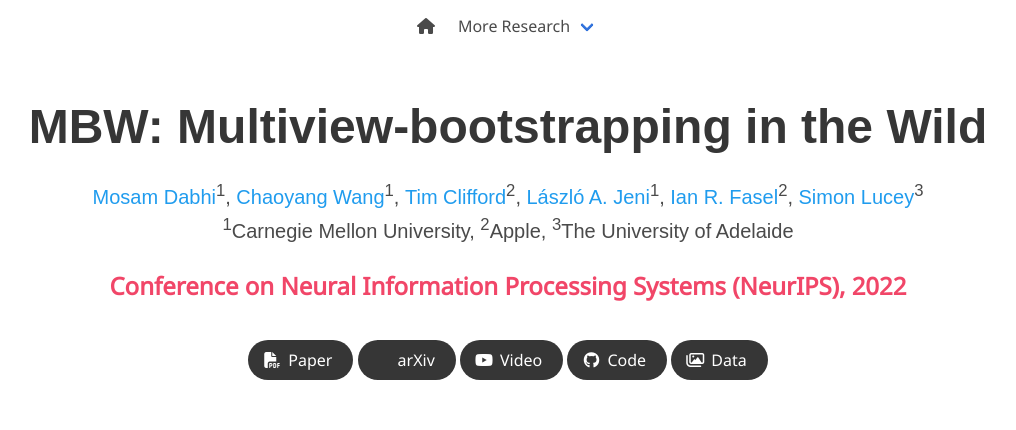
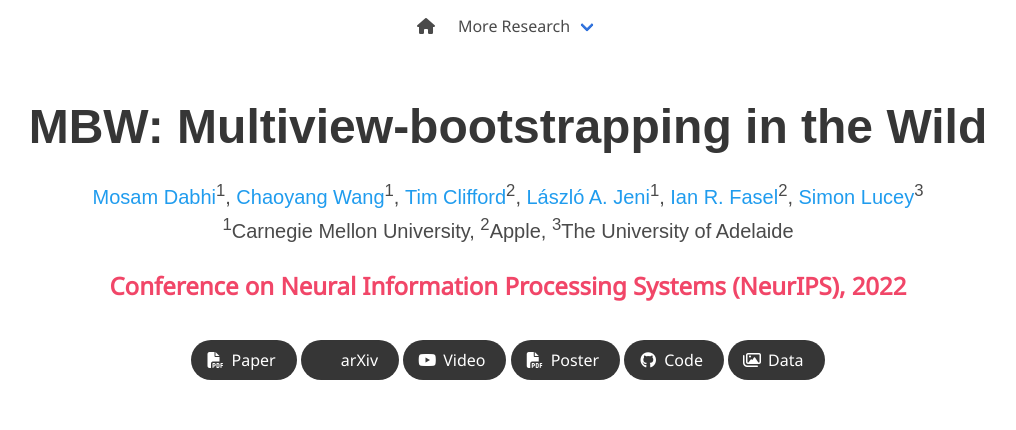
Before and after one commit to multiview-bootstrapping-in-wild/multiview-bootstrapping-in-wild.github.io, a plain HTML site: page index.html in a window 1280 px wide. Shown: the top 430 px of the page, without its empty margins (132-1148 px from the left). Drawn offline with nearby package versions, Linux system fonts and the light colour scheme; some icons are missing; a web font is replaced by a local one.

Commit message:
Update index.html

```diff
--- a/index.html
+++ b/index.html
@@ -137,6 +137,18 @@
                   <span>Video</span>
                 </a>
               </span>
+
+              <!-- Poster Link. -->
+             <span class="link-block">
+                 <a href="static/MBW_NeurIPS_Poster.pdf"
+                    class="external-link button is-normal is-rounded is-dark">
+                   <span class="icon">
+                       <i class="fas fa-file-pdf"></i>
+                   </span>
+                   <span>Poster</span>
+                 </a>
+               </span>
+
               <!-- Code Link. -->
               <span class="link-block">
                 <a href="https://github.com/mosamdabhi/MBW"
```
